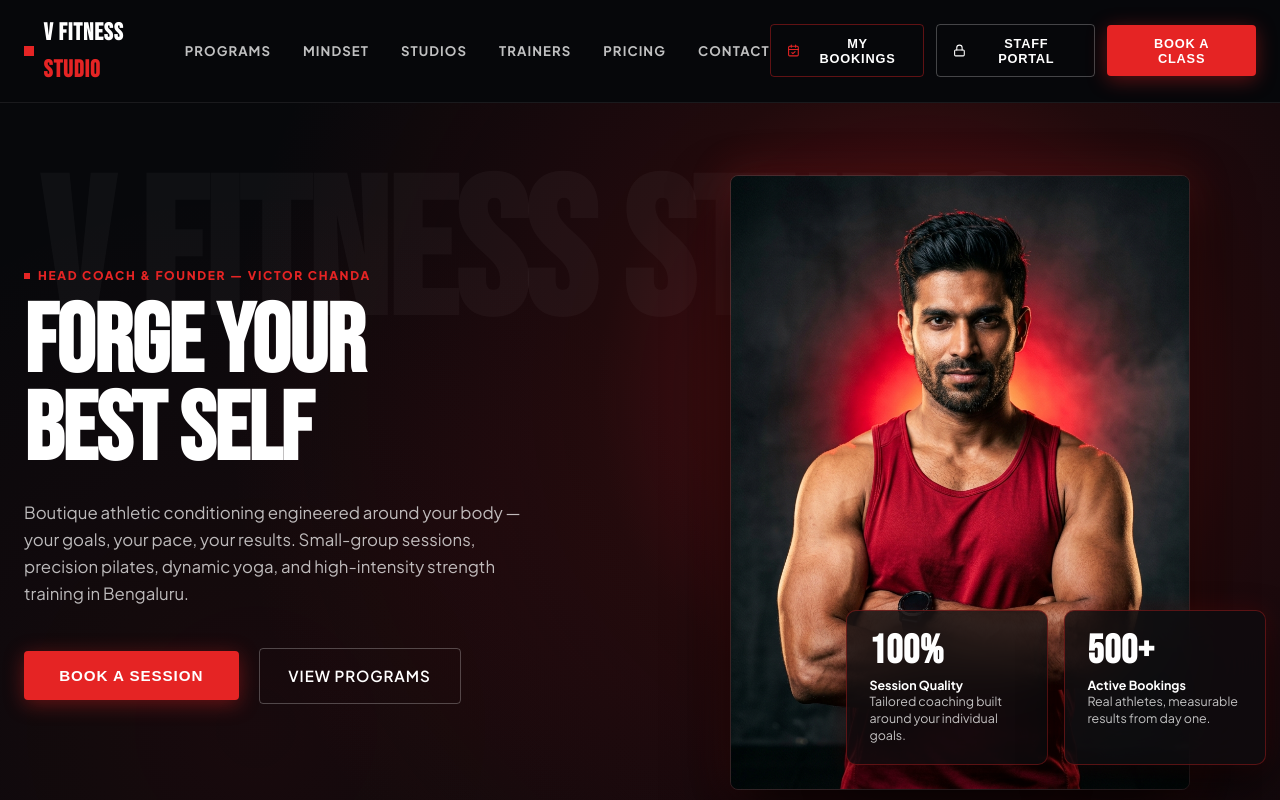
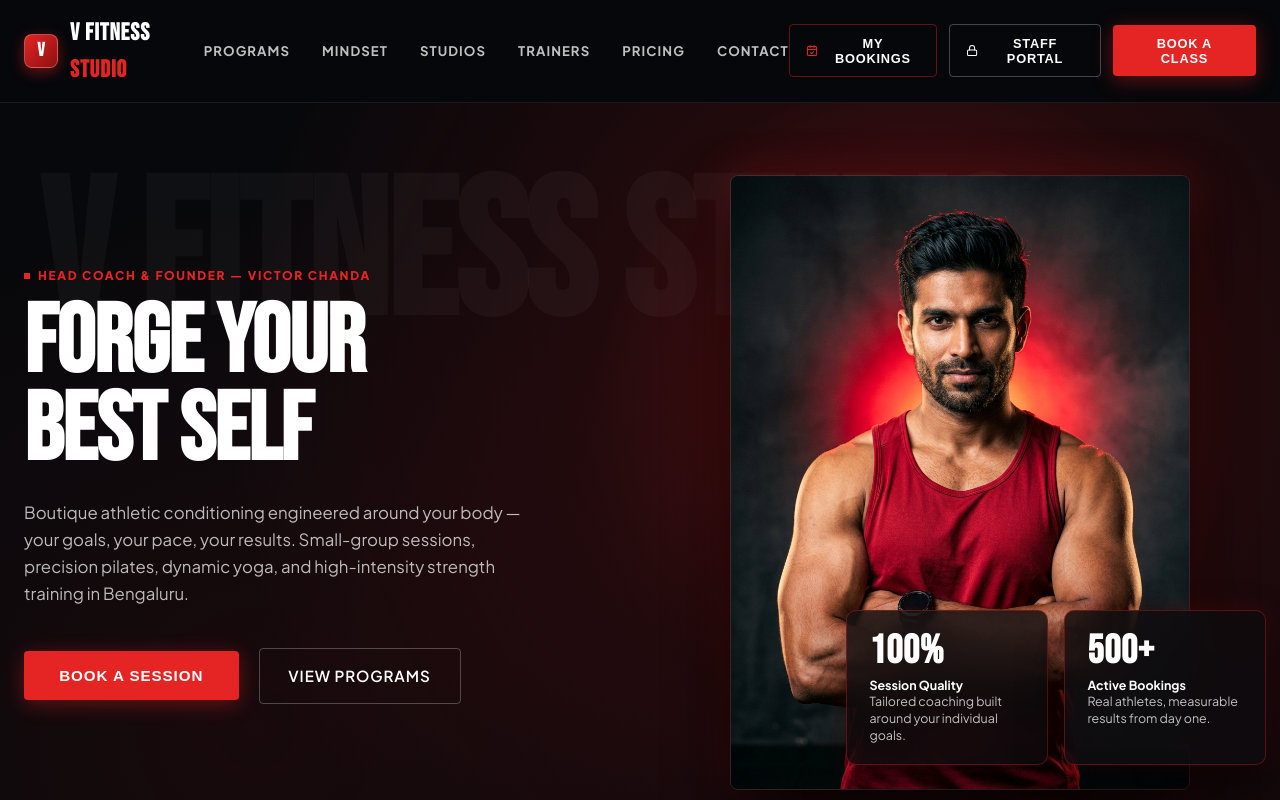
Before and after one commit to victorchanda345-tech/v-fitness-studio, a React (Vite) app in the folder client/: page / in a window 1280 px wide. Shown: the top 800 px of the page. Built offline with nearby package versions, Linux system fonts and the light colour scheme; no server answers.

Commit message:
fix: replace red square block with athletic V brand logo

```diff
--- a/client/src/pages/Landing.tsx
+++ b/client/src/pages/Landing.tsx
@@ -368,13 +368,26 @@ export const Landing: React.FC<LandingProps> = ({ onOpenTimetable, onOpenLogin }
           justifyContent: 'space-between'
         }}>
           {/* Logo */}
-          <div style={{ display: 'flex', alignItems: 'center', gap: '0.6rem' }}>
-            <span style={{
-              width: '10px',
-              height: '10px',
-              backgroundColor: 'var(--crimson-primary)',
-              display: 'inline-block'
-            }}></span>
+          <div style={{ display: 'flex', alignItems: 'center', gap: '0.75rem' }}>
+            <div style={{
+              width: '34px',
+              height: '34px',
+              borderRadius: '8px',
+              background: 'linear-gradient(135deg, var(--crimson-primary) 0%, #8B1111 100%)',
+              display: 'flex',
+              alignItems: 'center',
+              justifyContent: 'center',
+              color: '#ffffff',
+              fontWeight: 900,
+              fontSize: '1.2rem',
+              fontFamily: 'var(--font-display)',
+              boxShadow: '0 4px 14px rgba(229, 36, 36, 0.45)',
+              border: '1px solid rgba(255, 255, 255, 0.25)',
+              flexShrink: 0,
+              lineHeight: 1
+            }}>
+              V
+            </div>
             <span className="font-display" style={{
               fontSize: '1.5rem',
               fontWeight: 900,
@@ -1398,8 +1411,26 @@ export const Landing: React.FC<LandingProps> = ({ onOpenTimetable, onOpenLogin }
           alignItems: 'center',
           gap: '1.5rem'
         }}>
-          <div style={{ display: 'flex', alignItems: 'center', gap: '0.6rem' }}>
-            <span style={{ width: '8px', height: '8px', backgroundColor: 'var(--crimson-primary)', display: 'inline-block' }}></span>
+          <div style={{ display: 'flex', alignItems: 'center', gap: '0.75rem' }}>
+            <div style={{
+              width: '28px',
+              height: '28px',
+              borderRadius: '6px',
+              background: 'linear-gradient(135deg, var(--crimson-primary) 0%, #8B1111 100%)',
+              display: 'flex',
+              alignItems: 'center',
+              justifyContent: 'center',
+              color: '#ffffff',
+              fontWeight: 900,
+              fontSize: '1rem',
+              fontFamily: 'var(--font-display)',
+              boxShadow: '0 4px 12px rgba(229, 36, 36, 0.35)',
+              border: '1px solid rgba(255, 255, 255, 0.2)',
+              flexShrink: 0,
+              lineHeight: 1
+            }}>
+              V
+            </div>
             <span className="font-display" style={{ fontSize: '1.25rem', color: '#ffffff', letterSpacing: '0.04em' }}>
               V FITNESS STUDIO
             </span>
--- a/client/src/pages/PublicSchedule.tsx
+++ b/client/src/pages/PublicSchedule.tsx
@@ -483,12 +483,33 @@ export const PublicSchedule: React.FC<PublicScheduleProps> = ({
         flexWrap: 'wrap',
         gap: '1rem',
       }}>
-        <div>
-          <div style={{ fontWeight: 700, fontSize: '1.25rem', letterSpacing: '-0.02em', lineHeight: 1.1 }}>
-            V Fitness Studio
+        <div style={{ display: 'flex', alignItems: 'center', gap: '0.75rem' }}>
+          <div style={{
+            width: '34px',
+            height: '34px',
+            borderRadius: '8px',
+            background: 'linear-gradient(135deg, var(--crimson-primary) 0%, #8B1111 100%)',
+            display: 'flex',
+            alignItems: 'center',
+            justifyContent: 'center',
+            color: '#ffffff',
+            fontWeight: 900,
+            fontSize: '1.2rem',
+            fontFamily: 'var(--font-display)',
+            boxShadow: '0 4px 14px rgba(229, 36, 36, 0.45)',
+            border: '1px solid rgba(255, 255, 255, 0.25)',
+            flexShrink: 0,
+            lineHeight: 1
+          }}>
+            V
           </div>
-          <div style={{ fontSize: '0.7rem', color: 'var(--text-muted)', textTransform: 'uppercase', letterSpacing: '0.04em' }}>
-            Public Timetable
+          <div>
+            <div style={{ fontWeight: 700, fontSize: '1.25rem', letterSpacing: '-0.02em', lineHeight: 1.1 }}>
+              V Fitness Studio
+            </div>
+            <div style={{ fontSize: '0.7rem', color: 'var(--text-muted)', textTransform: 'uppercase', letterSpacing: '0.04em' }}>
+              Public Timetable
+            </div>
           </div>
         </div>
 
```
